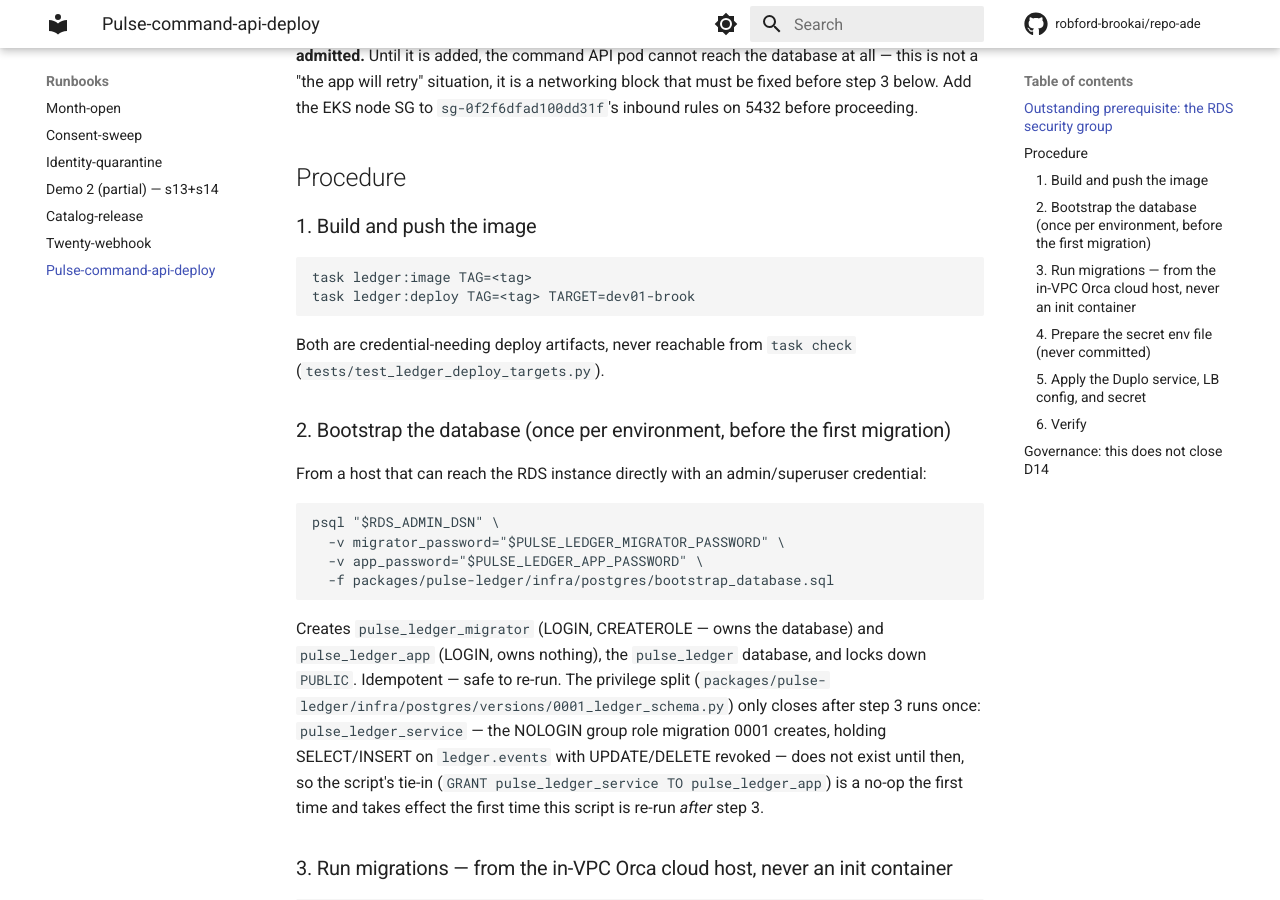
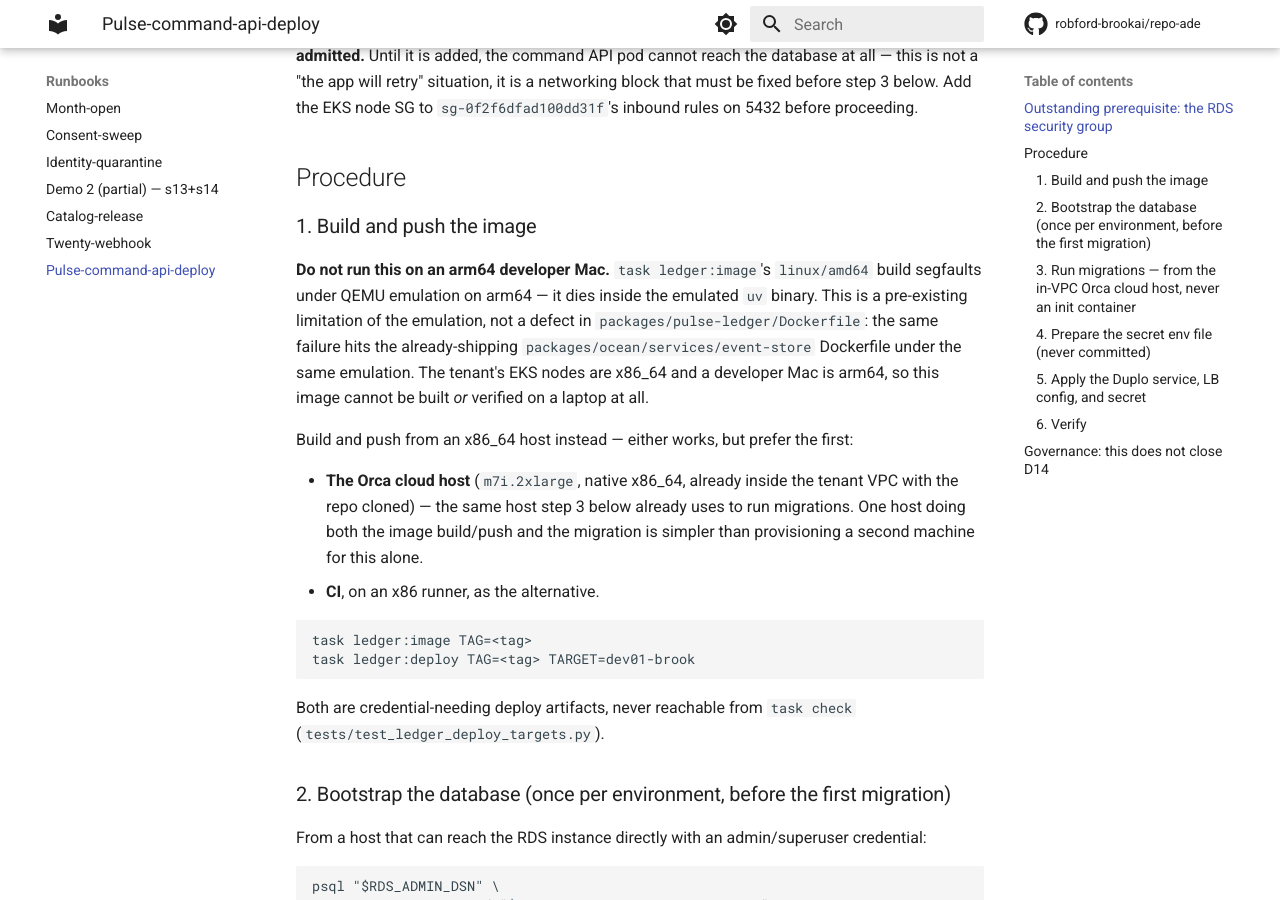
Before and after one commit to robford-brookai/pulse, an MkDocs documentation site: the page built from docs/runbooks/pulse-command-api-deploy.md, in a window 1280 px wide and 900 px high, scrolled down 481 px. Built offline with MkDocs 1.6.1 and Material for MkDocs 9.7.7, drawn with Linux system fonts in a browser that asks for light colours; comment, search, counter and statistics services are not loaded.

Commit message:
docs(pulse-ledger): name the amd64/QEMU build constraint in the deploy runbook (T5)
Step 1 ("Build and push the image") read as though `task ledger:image` could run on a
developer laptop. It can't: the linux/amd64 leg of `docker buildx build` segfaults under
QEMU emulation on an arm64 Mac (dies inside the emulated `uv` binary) — a pre-existing
emulation limitation, not a Dockerfile defect, since the same failure hits the
already-shipping packages/ocean/services/event-store Dockerfile. The tenant's EKS nodes
are x86_64, so the image can't be built or verified on a laptop at all.

States the constraint plainly and names the two viable build hosts, preferring the Orca
cloud host (native x86_64, already in-VPC, already the host step 3 uses for migrations —
one host for both beats provisioning a second machine) with CI as the alternative.
Documentation only; no other section restructured.

task check is green, including mkdocs build -s.

Co-Authored-By: Claude Sonnet 5 <noreply@anthropic.com>
Claude-Session: https://claude.ai/code/session_01UkppDgcLzHgkixwYCdSXuc

````diff
--- a/docs/runbooks/pulse-command-api-deploy.md
+++ b/docs/runbooks/pulse-command-api-deploy.md
@@ -18,6 +18,21 @@ Add the EKS node SG to `sg-0f2f6dfad100dd31f`'s inbound rules on 5432 before pro
 ## Procedure
 
 ### 1. Build and push the image
+
+**Do not run this on an arm64 developer Mac.** `task ledger:image`'s `linux/amd64` build
+segfaults under QEMU emulation on arm64 — it dies inside the emulated `uv` binary. This is a
+pre-existing limitation of the emulation, not a defect in `packages/pulse-ledger/Dockerfile`: the
+same failure hits the already-shipping `packages/ocean/services/event-store` Dockerfile under the
+same emulation. The tenant's EKS nodes are x86_64 and a developer Mac is arm64, so this image
+cannot be built *or* verified on a laptop at all.
+
+Build and push from an x86_64 host instead — either works, but prefer the first:
+
+- **The Orca cloud host** (`m7i.2xlarge`, native x86_64, already inside the tenant VPC with the
+  repo cloned) — the same host step 3 below already uses to run migrations. One host doing both
+  the image build/push and the migration is simpler than provisioning a second machine for this
+  alone.
+- **CI**, on an x86 runner, as the alternative.
 
 ```bash
 task ledger:image TAG=<tag>
````
